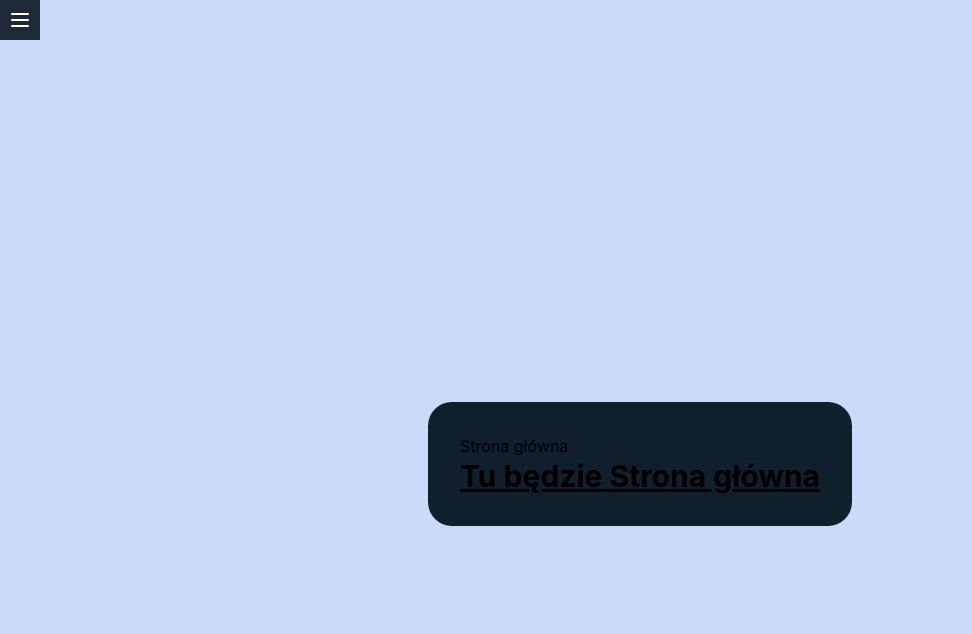
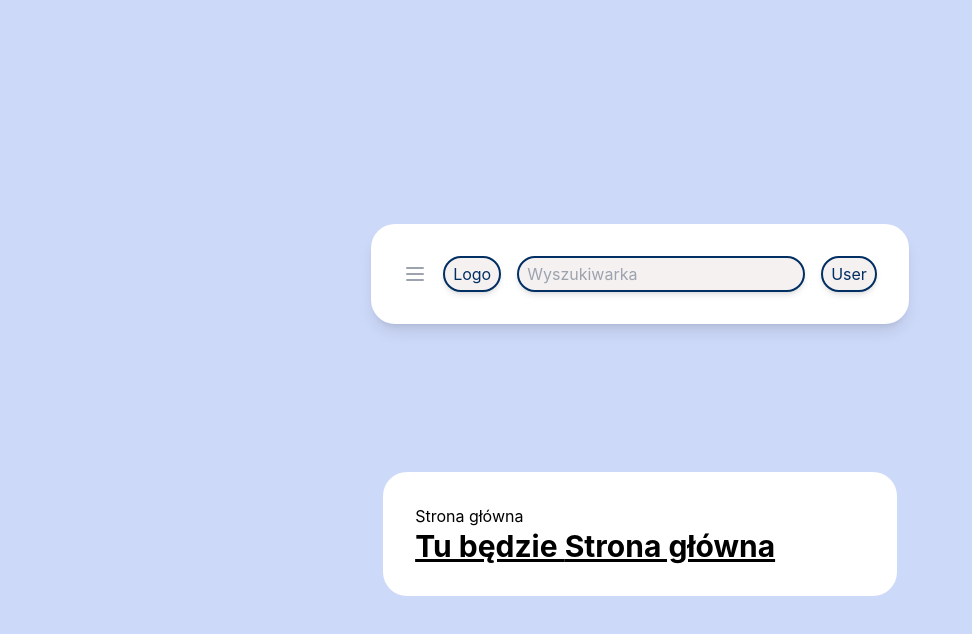
Before and after one commit to magdadobek/AIIM1Project, a React (Create React App) app in the folder aiim_project_front/: page / in a window 1280 px wide. Shown: the top 634 px of the page, without its empty margins (0-972 px from the left). Built offline with nearby package versions, Linux system fonts and the light colour scheme.

Commit message:
Nawigacja prawie działa, ale jest ok

```diff
--- a/aiim_project_front/src/components/ui/Content.js
+++ b/aiim_project_front/src/components/ui/Content.js
@@ -6,7 +6,7 @@ const Content = ({children}) => {
         <br/>
         <br/>
         <br/>
-        <div className="p-4 md:p-8 space-y-80 md:space-y-8 bg-dark_component rounded-3xl mx-8">
+        <div className="p-4 md:p-8 space-y-80 md:space-y-8 bg-light_component dark:bg-dark_component rounded-3xl mx-8">
             {children}
         </div>
         </>
--- a/aiim_project_front/src/components/ui/MainNavigation.js
+++ b/aiim_project_front/src/components/ui/MainNavigation.js
@@ -13,8 +13,29 @@ const MainNavigation = () => {
     };
 
     return (
-        <header className={`z-10 ${isMenuOpen ? 'fixed' : ''}`}>
-            <nav className='bg-dark_component'>
+        <header className={`z-10 ${isMenuOpen ? '' : ''}`}>
+            <nav className='flex bg-light_component dark:bg-dark_component text-light_menu dark:text-white justify-center p-6 rounded-3xl m-5 w-min shadow-lg'>
+                <button
+                    onClick={handleMenuToggle}
+                    type="button"
+                    className="p-2 text-gray-400 hover:text-white hover:bg-gray-800 focus:outline-none focus:ring-2 focus:ring-offset-2 focus:ring-offset-gray-800 focus:ring-white"
+                    aria-expanded={isMenuOpen ? 'true' : 'false'}>
+
+                    <svg
+                        className="h-6 w-6"
+                        xmlns="http://www.w3.org/2000/svg"
+                        fill="none"
+                        viewBox="0 0 24 24"
+                        stroke="currentColor"
+                        aria-hidden="true">
+                        <path
+                            strokeLinecap="round"
+                            strokeLinejoin="round"
+                            strokeWidth="2"
+                            d="M4 6h16M4 12h16M4 18h16"/>
+                    </svg>
+
+                </button>
                 <div className={`${isMenuOpen ? 'block' : 'hidden'}`}>
                     <div className="px-2 pt-2 pb-3 space-y-1 sm:px-3">
                         <br/>
@@ -40,27 +61,15 @@ const MainNavigation = () => {
                     </div>
                     <UserMenu isLoggedIn={isLoggedIn} nickname={nickname} />
                 </div>
-                <button
-                    onClick={handleMenuToggle}
-                    type="button"
-                    className="absolute top-0 left-0 p-2 text-gray-400 hover:text-white hover:bg-gray-800 focus:outline-none focus:ring-2 focus:ring-offset-2 focus:ring-offset-gray-800 focus:ring-white"
-                    aria-expanded={isMenuOpen ? 'true' : 'false'}>
-
-                    <svg
-                        className="h-6 w-6"
-                        xmlns="http://www.w3.org/2000/svg"
-                        fill="none"
-                        viewBox="0 0 24 24"
-                        stroke="currentColor"
-                        aria-hidden="true">
-                        <path
-                            strokeLinecap="round"
-                            strokeLinejoin="round"
-                            strokeWidth="2"
-                            d="M4 6h16M4 12h16M4 18h16"/>
-                    </svg>
-
-                </button>
+                <div>
+                    <p className="bg-light_field dark:bg-dark_field border-light_menu dark:border-dark_field border-2 rounded-3xl shadow-md text-base px-2 py-1 m-2">Logo</p>
+                </div>
+                <div>
+                    <input id="search" type="search" name="search" className="bg-light_field dark:bg-dark_field border-light_menu dark:border-dark_field border-2 rounded-3xl shadow-md text-base px-2 py-1 w-72 m-2" placeholder="Wyszukiwarka"/>
+                </div>
+                <div>
+                    <p className="bg-light_field dark:bg-dark_field border-light_menu dark:border-dark_field border-2 rounded-3xl shadow-md text-base px-2 py-1 m-2">User</p>
+                </div>
             </nav>
         </header>
     );
```
Also changed, not shown: 1 other file (tests, documents, lock files or other folders).
